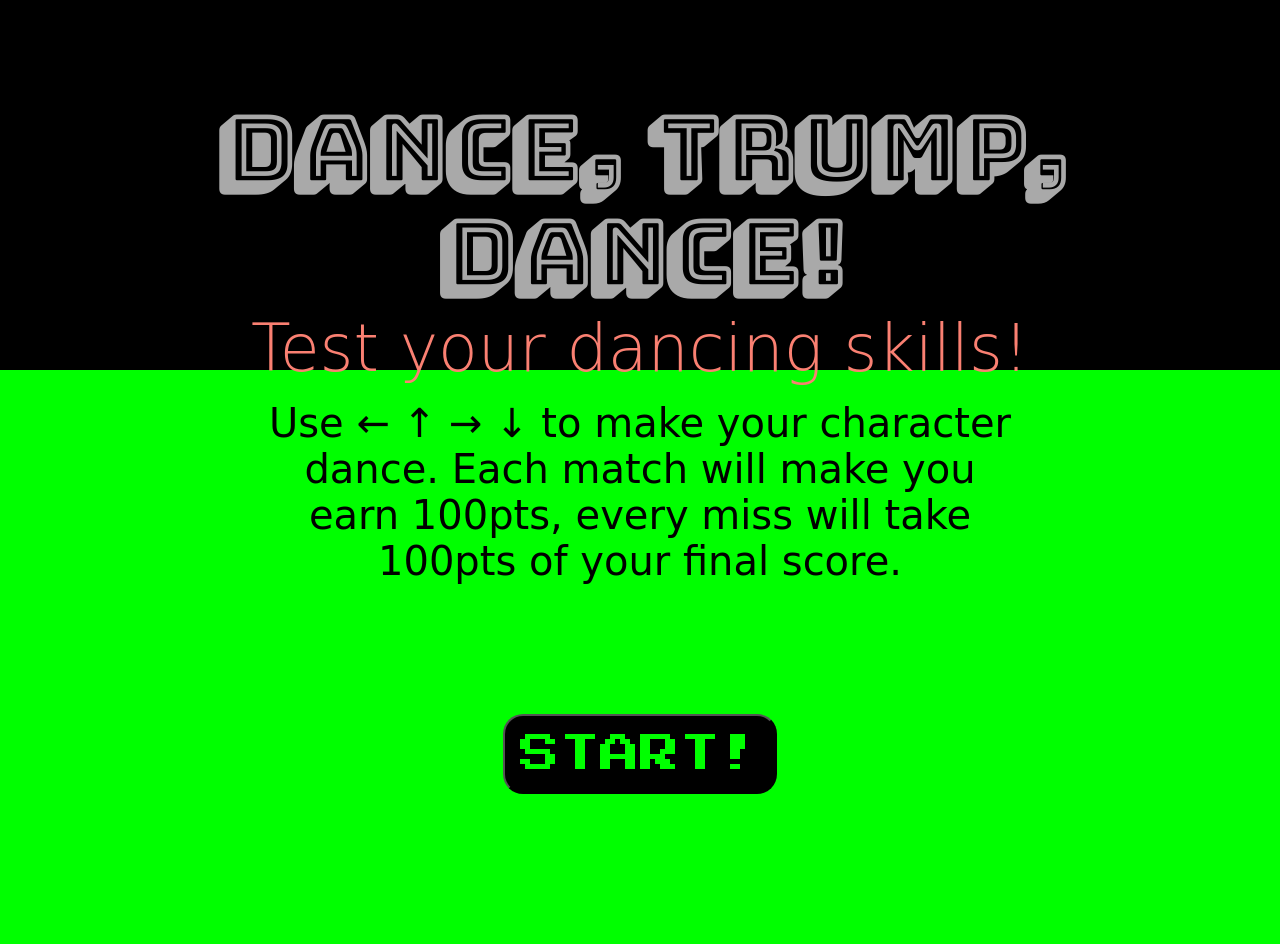
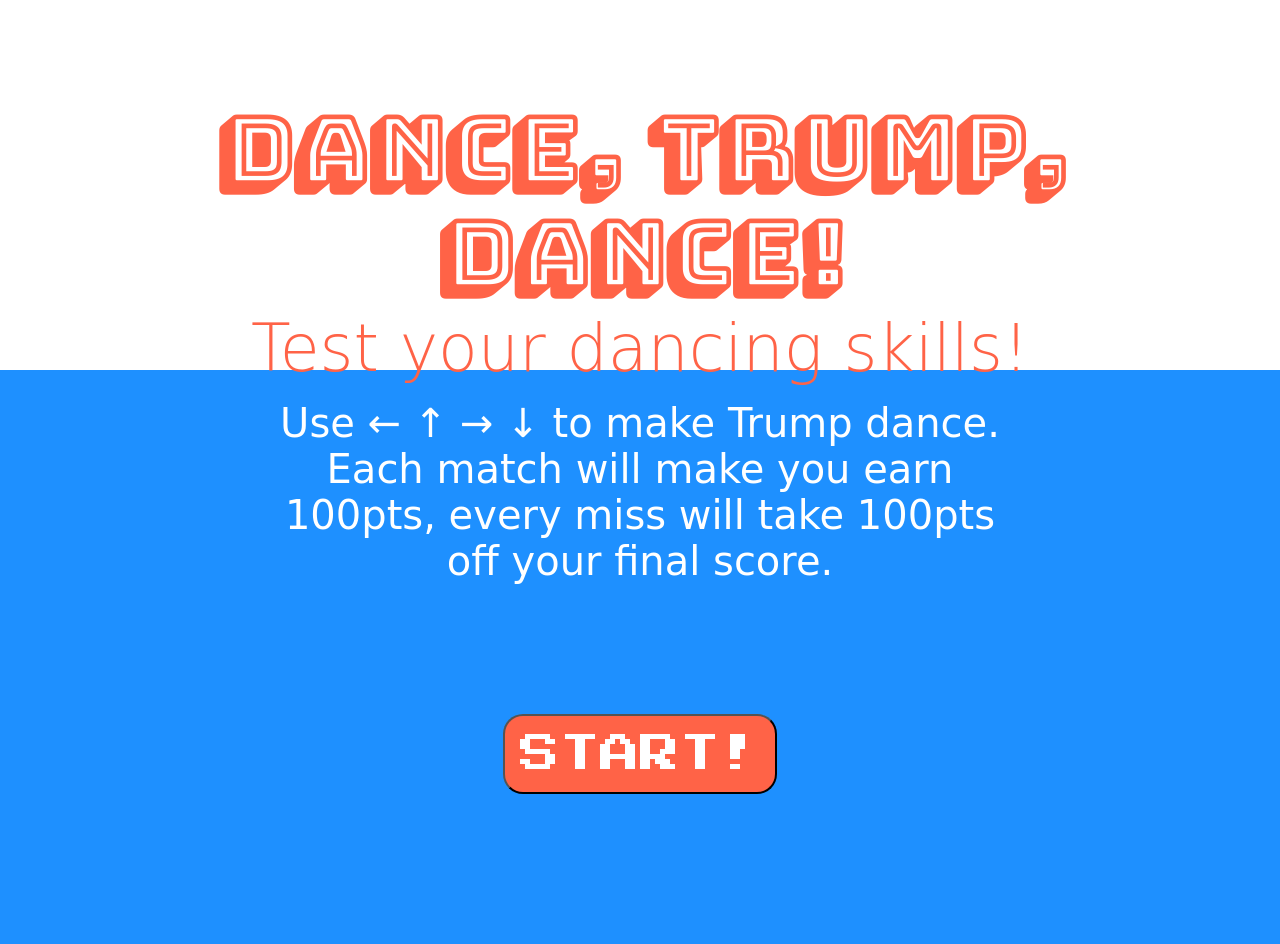
Before and after one commit to mmorandini/Dance-Trump-Dance, a PHP site: page / in a window 1280 px wide. Run offline with PHP 8.4, Linux system fonts and the light colour scheme; some libraries are stand-ins or nearby versions; some web fonts are replaced.

Commit message:
new theme added

```diff
--- a/css/style.css
+++ b/css/style.css
@@ -1,19 +1,19 @@
 body {
-  background-color: lime;
+  background-color: dodgerblue;
   margin: 0;
   text-align: center;
 }
 header{
-  background-color: black;
+  background-color: white;
   text-align: center;
   margin: 0 auto;
   padding: 100px 0 20px;
-  height: 250px;
+  max-height: 250px;
 
 }
 header > h2 {
   font-family: 'Monofett', cursive;
-  color: salmon;
+  color: tomato;
   font-size: 65px;
   padding: 0;
   margin: 5px;
@@ -24,7 +24,7 @@
   font-size: 90px;
   text-align: center;
   margin: 0 auto;
-  color: darkgrey;
+  color: tomato;
 }
 main {
   height: 400px;
@@ -40,14 +40,15 @@
   font-size: 40px;
   border-radius: 20px;
   /*opacity: 0.7;*/
-  color: lime;
-  background-color: black;
+  color: white;
+  background-color: tomato;
 }
 .instructions {
   font-family: 'Monofett', cursive;
   font-size: 40px;
   width: 60%;
   margin: 30px auto;
+  color: white;
   }
 #game-wrapper{
   display: none;
@@ -57,8 +58,8 @@
   text-align: right;
   font-size: 20px;
 }
-.dancer{
-  height: 500px;
+.dancer {
+  height: 400px;
 }
 #score{
   font-size: 35px;
--- a/index.html
+++ b/index.html
@@ -26,7 +26,7 @@
 
   <section>
     <div class="first">
-      <p class="instructions">Use &#8592 &#8593 &#8594 &#8595 to make your character dance. Each match will make you earn 100pts, every miss will take 100pts of your final score.  </p>
+      <p class="instructions">Use &#8592 &#8593 &#8594 &#8595 to make Trump dance. Each match will make you earn 100pts, every miss will take 100pts off your final score.  </p>
       <button class="start-button" id="start-btn" >START!</button>
     </div>
 
@@ -36,7 +36,8 @@
           CURRENT POINTS:<span id="score"> 0</span>
         </div>
         <div class="dancefloor">
-          <img class="dancer" src="images/char/TumpsDance1.png" alt="">
+          <img class="dancer" src="images/char/TumpsDance1.png">
+          <audio src="" id="audio"></audio>
         </div>
 
       </main>
--- a/js/app.js
+++ b/js/app.js
@@ -1,6 +1,14 @@
 $(() => {
 
   var Game = Game || {};
+
+  let userMove = 0;
+  let expectedMove = 0;
+  let moveUp;
+  let moveDown;
+  let moveRight;
+  let moveLeft;
+  let scoreCounter = 0;
 
   $('#start-btn').on('click', function(){
     console.log('clicked');
@@ -13,16 +21,6 @@
     });
     $('#game-wrapper').css({ display: 'block'});
 
-
-    let userMove = 0;
-    let expectedMove = 0;
-    let moveUp;
-    let moveDown;
-    let moveRight;
-    let moveLeft;
-    let scoreCounter = 0;
-
-
     function movesTimer(){
       window.setInterval(nextMove, 1000);
     }
@@ -32,14 +30,18 @@
         scoreCounter+=100;
         console.log(scoreCounter);
         $('#score').html(scoreCounter);
-        $('#arrow').animate({opacity: '1'}, '100');
-        $('#arrow').animate({opacity: '0.5'}, '100');
+        $('#arrow').clearQueue();
+        $('#arrow').animate({opacity: '1'}, '20');
+        $('#arrow').animate({opacity: '0.5'}, '20');
+
       }else{
         scoreCounter-=100;
         console.log(scoreCounter);
         $('#score').html(scoreCounter);
-        $('#arrow').animate({opacity: '1', backgroundColor: 'red'}, '100');
-        $('#arrow').animate({opacity: '0.5', backgroundColor: 'lime'}, '100');
+        $('#arrow').clearQueue();
+        $('#arrow').animate({opacity: '1', backgroundColor: 'red'}, '20');
+        $('#arrow').animate({opacity: '0.5', backgroundColor: 'lime'}, '20');
+
       }
     }
     //I want to check which one between moveUp or moveDown or moveLeft or moveRight is defined each interval.
@@ -73,16 +75,12 @@
 
       //Picks the right arrow image.
       if (moveUp !== undefined){
-        // console.log('YoUp!');
         $('#arrow').attr('src','images/arrows/arrow-icon-up.png');
       }else if(moveDown !== undefined){
-        // console.log('YoDown!');
         $('#arrow').attr('src','images/arrows/arrow-icon-down.png');
       }else if (moveLeft !== undefined){
-        // console.log('yoLeft!');
         $('#arrow').attr('src','images/arrows/arrow-icon-left.png');
       }else if (moveRight !== undefined){
-        // console.log('yoRight!');
         $('#arrow').attr('src','images/arrows/arrow-icon-right.png');
       }
 
@@ -107,13 +105,14 @@
         default: return; // exit this handler for other keys
       }
       setTimeout(()=>{
-        $('.dancer').attr('src','images/char/TumpsDance1.png');
+        $('.dancer').attr('src','images/char/Trump.gif');
       }, 500);
       e.preventDefault(); // prevent the default action (scroll / move caret)
+
+
     });
 
-    //triggers the moves' timer
-    movesTimer();
+    movesTimer(); //triggers the moves' timer
 
 
 
```
Also changed, not shown: images/char/Trump.gif (added), 1 other file.
